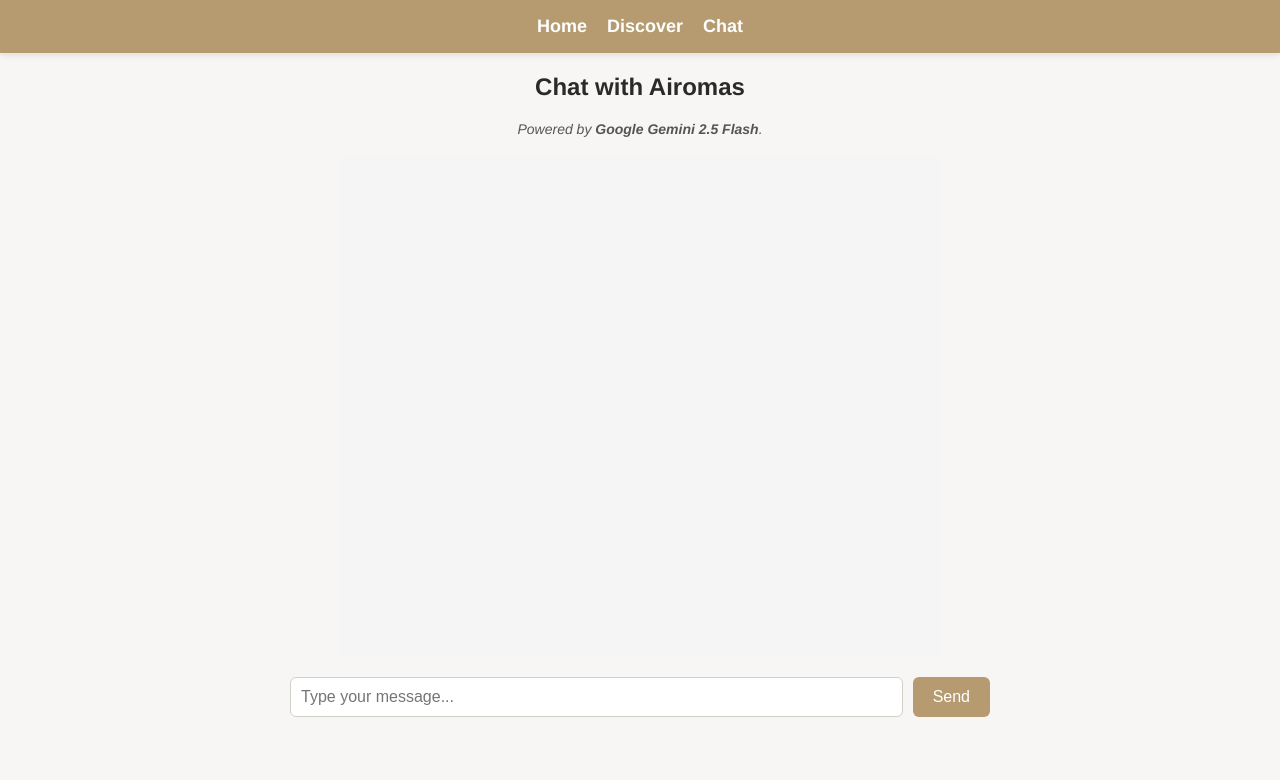
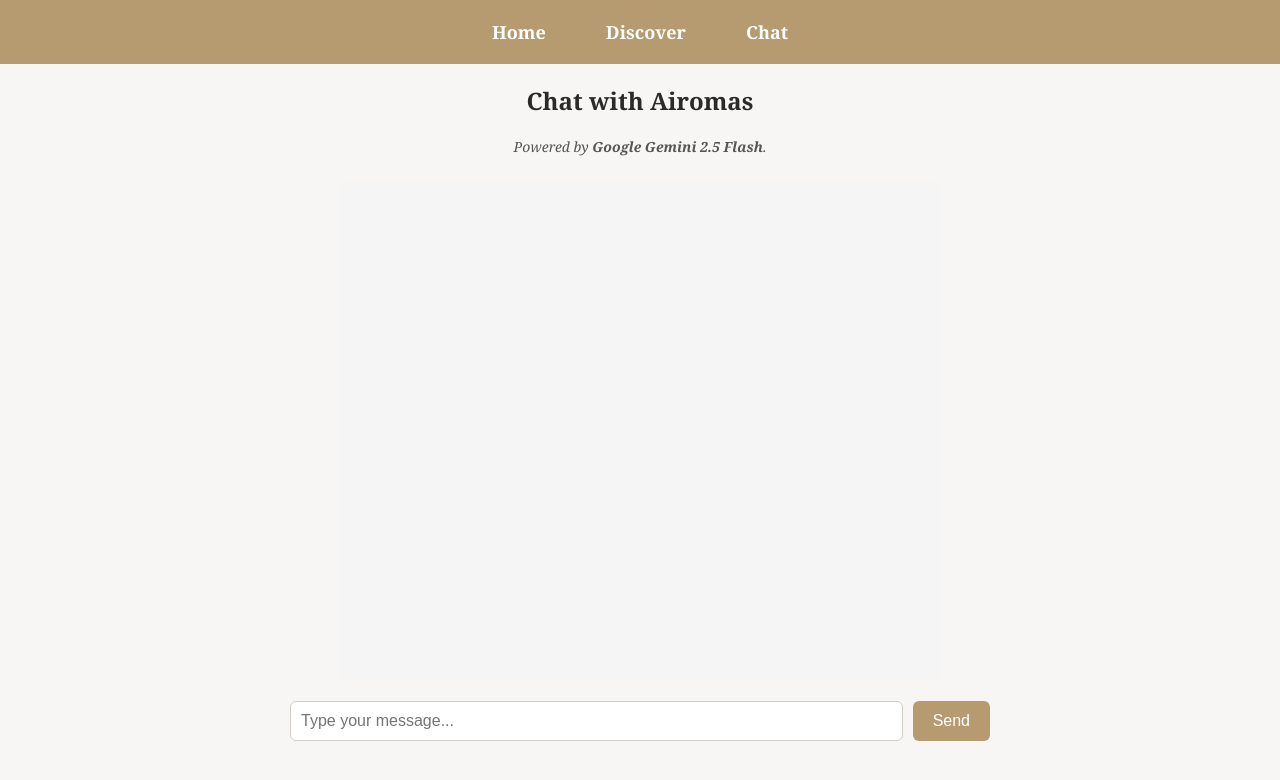
Before and after one commit to CheechLi/Airomas, a Flask app: page /chat in a window 1280 px wide. Shown: the top 780 px of the page. Run offline with Flask 3, Linux system fonts and the light colour scheme.

Commit message:
Reformatted

```diff
--- a/static/chat.css
+++ b/static/chat.css
@@ -1,3 +1,77 @@
+/* Body and container */
+body {
+  font-family: "Playfair Display", Georgia, serif;
+  background-color: #f8f6f4;
+  margin: 0;
+  padding: 0;
+  color: #2a2a2a;
+}
+
+.container {
+  max-width: 1200px;
+  margin: 0 auto;
+  padding: 30px 40px;
+  text-align: center;
+}
+
+/* NAVBAR */
+.navbar {
+  width: 100%;
+  background: #b59b6f;
+  padding: 14px 0;
+  display: flex;
+  justify-content: center;
+  gap: 40px;
+  position: sticky;
+  top: 0;
+  z-index: 10;
+}
+
+.navbar a {
+  color: white;
+  text-decoration: none;
+  font-weight: bold;
+  font-size: 18px;
+  padding: 6px 10px;
+  transition: 0.3s ease;
+}
+
+.navbar a:hover {
+  color: #4a90e2;
+}
+
+/* Headings */
+h1 {
+  margin-bottom: 25px;
+  color: #2a2a2a;
+  font-family: "Didot", "Playfair Display", serif;
+  font-size: 4rem;
+  font-weight: 700;
+}
+
+h2 {
+  text-align: center;
+  margin-top: 20px;
+}
+
+.AI-aromas {
+  font-size: 30px;
+  color: #555;
+  font-style: italic;
+  margin-top: 10px;
+  margin-bottom: 25px;
+  text-align: center;
+}
+
+.powered-by {
+  font-size: 14px;
+  color: #555;
+  font-style: italic;
+  margin-top: 10px;
+  margin-bottom: 25px;
+  text-align: center;
+}
+
 /* Chatbox container */
 .chatbox {
   max-width: 600px;
@@ -49,52 +123,6 @@
   padding-left: 20px;
 }
 
-/* Body styling */
-body {
-  font-family: "Helvetica Neue", Arial, sans-serif;
-  background-color: #f8f6f4;
-  margin: 0;
-  padding: 0;
-  color: #2a2a2a;
-}
-
-/* Navbar styling */
-.navbar {
-  width: 100%;
-  background: #b59b6f;
-  padding: 16px 0;
-  display: flex;
-  justify-content: center;
-  gap: 20px;
-  box-shadow: 0 2px 6px rgba(0, 0, 0, 0.1);
-}
-
-.nav-link {
-  color: white;
-  text-decoration: none;
-  font-weight: 600;
-  font-size: 18px;
-}
-
-.nav-link.home {
-  font-weight: 700;
-}
-
-/* Page heading */
-h2 {
-  text-align: center;
-  margin-top: 20px;
-}
-
-/* Powered by text */
-.powered-by {
-  text-align: center;
-  font-size: 14px;
-  color: #555;
-  font-style: italic;
-  margin-bottom: 20px;
-}
-
 /* Input container */
 .input-container {
   width: 90%;
```
Also changed, not shown: other parts of static/chat.css (+50 -0 lines).
